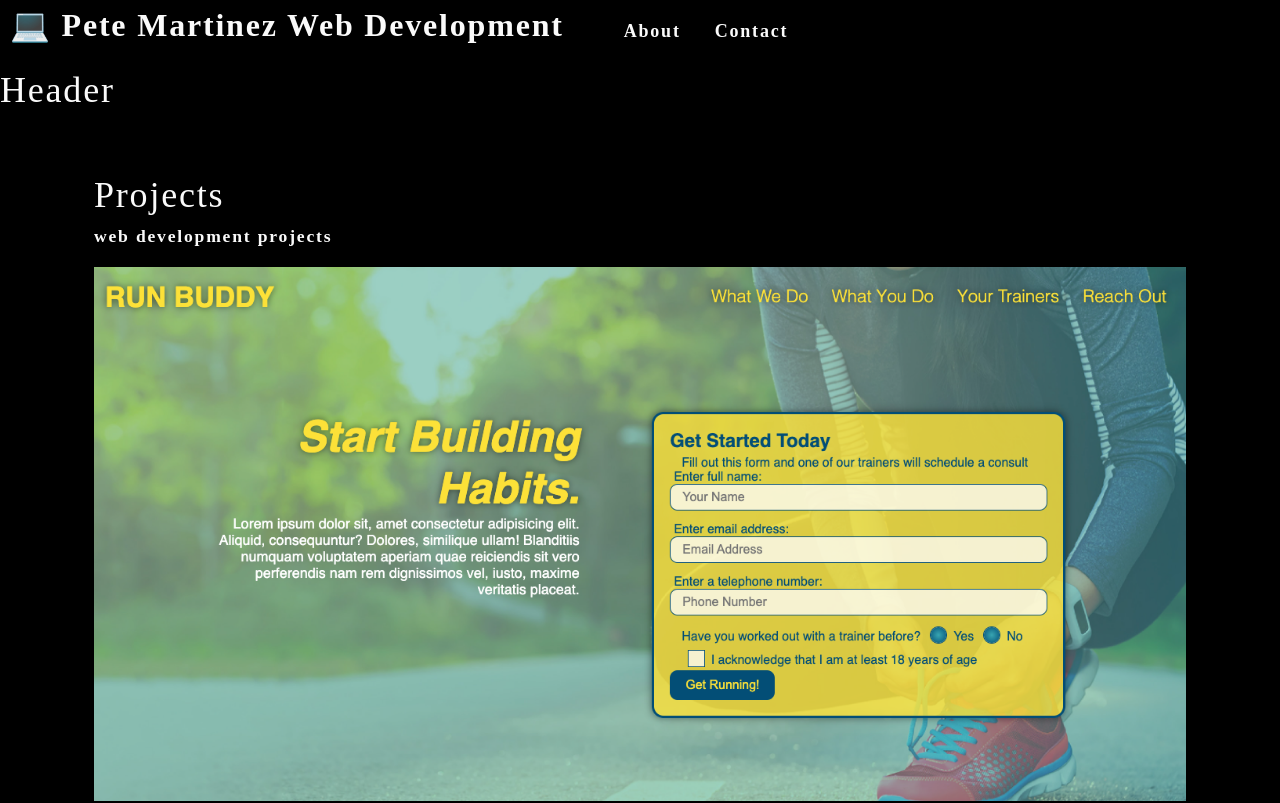
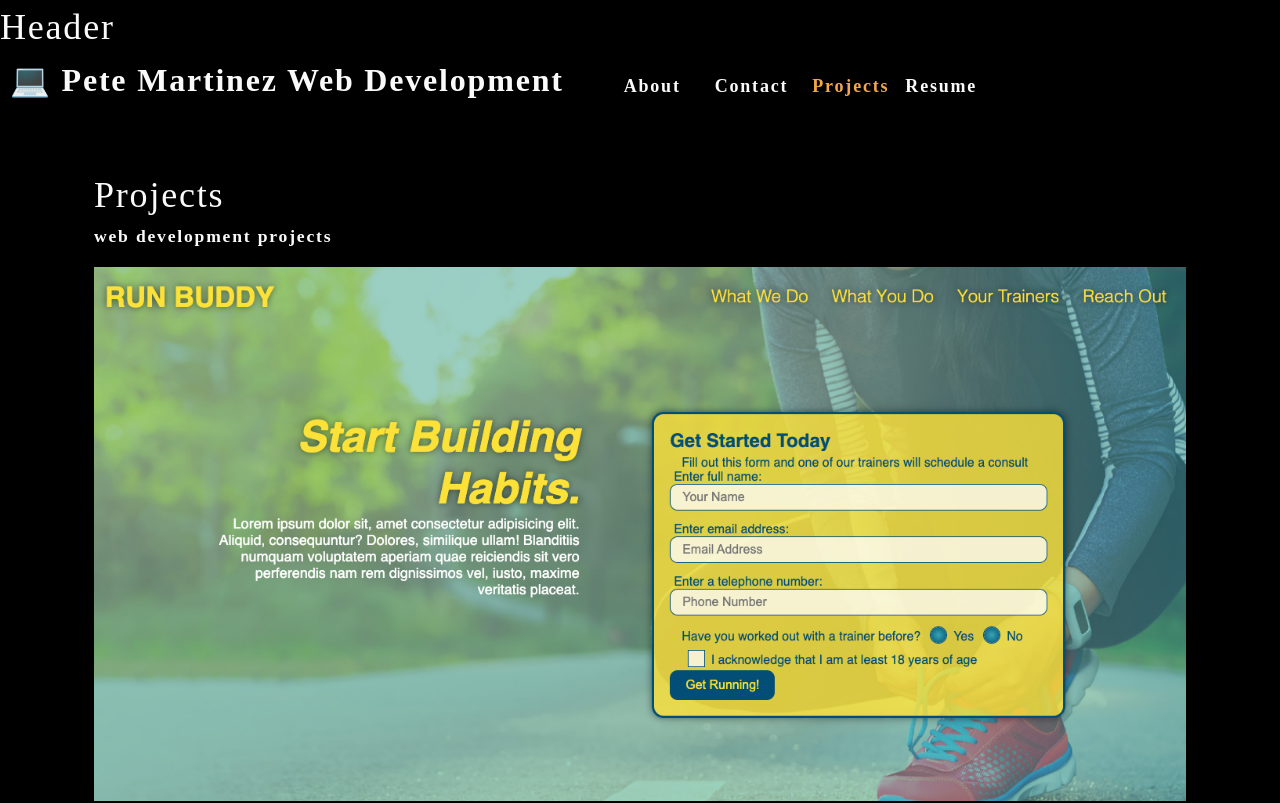
Before and after one commit to Pmarti53/personal-portfolio, a React (Create React App) app: page / in a window 1280 px wide. Shown: the top 803 px of the page. Built offline with nearby package versions, Linux system fonts and the light colour scheme.

Commit message:
created Contact Form

```diff
--- a/src/App.js
+++ b/src/App.js
@@ -9,7 +9,8 @@
 
 function App() {
   const [categories] = useState([
-    { name: "Projects", description: "web development projects" }
+    { name: "Projects", description: "web development projects" },
+    { name: "Resume", description: "Resume"}
 
   ])
 
@@ -17,12 +18,12 @@
 
   return (
     <div>
-      <Nav>
+      <Header></Header>
+      <Nav
         categories={categories}
         setCurrentCategory={setCurrentCategory}
         currentCategory={currentCategory}
-      </Nav>
-      <Header></Header>
+        ></Nav>
       <main>
         <div>
           <Project currentCategory={currentCategory}></Project>
```
Also changed, not shown: src/components/Contact/index.js (added, +28 -0 lines).
